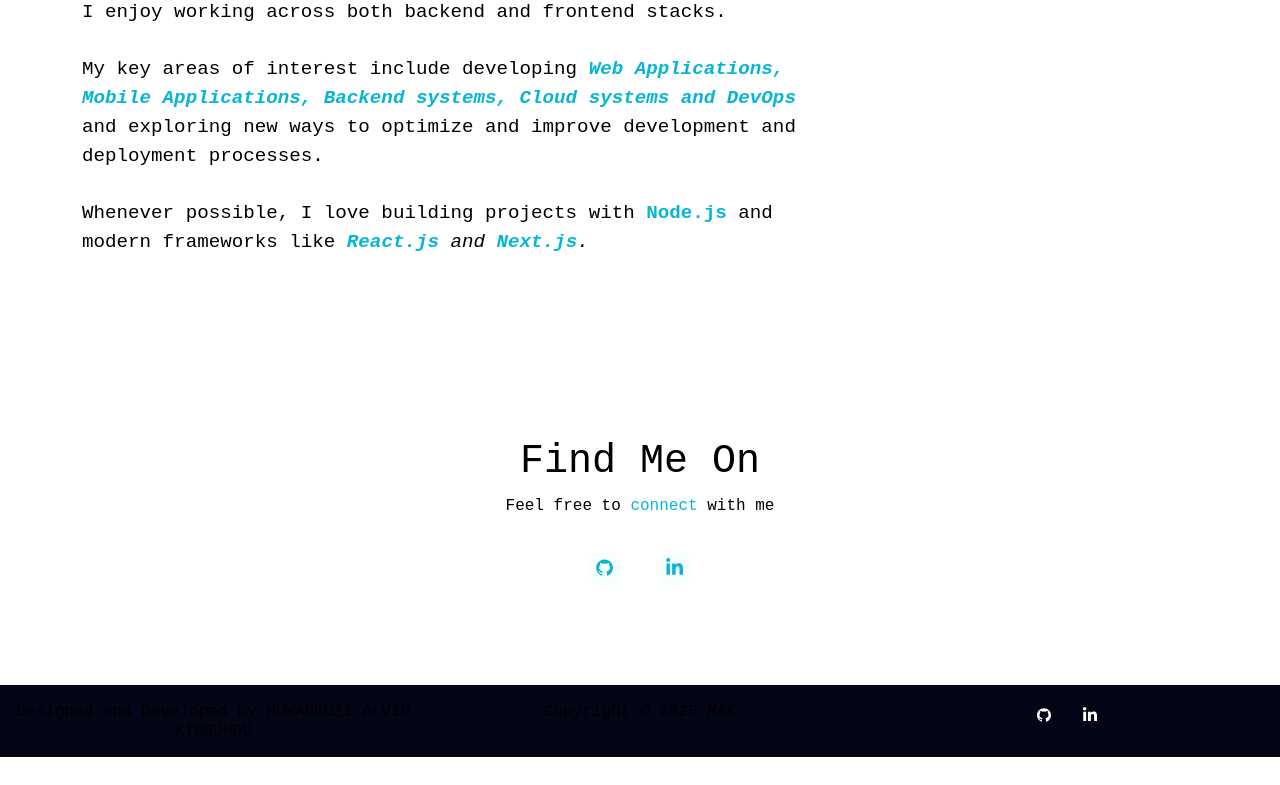
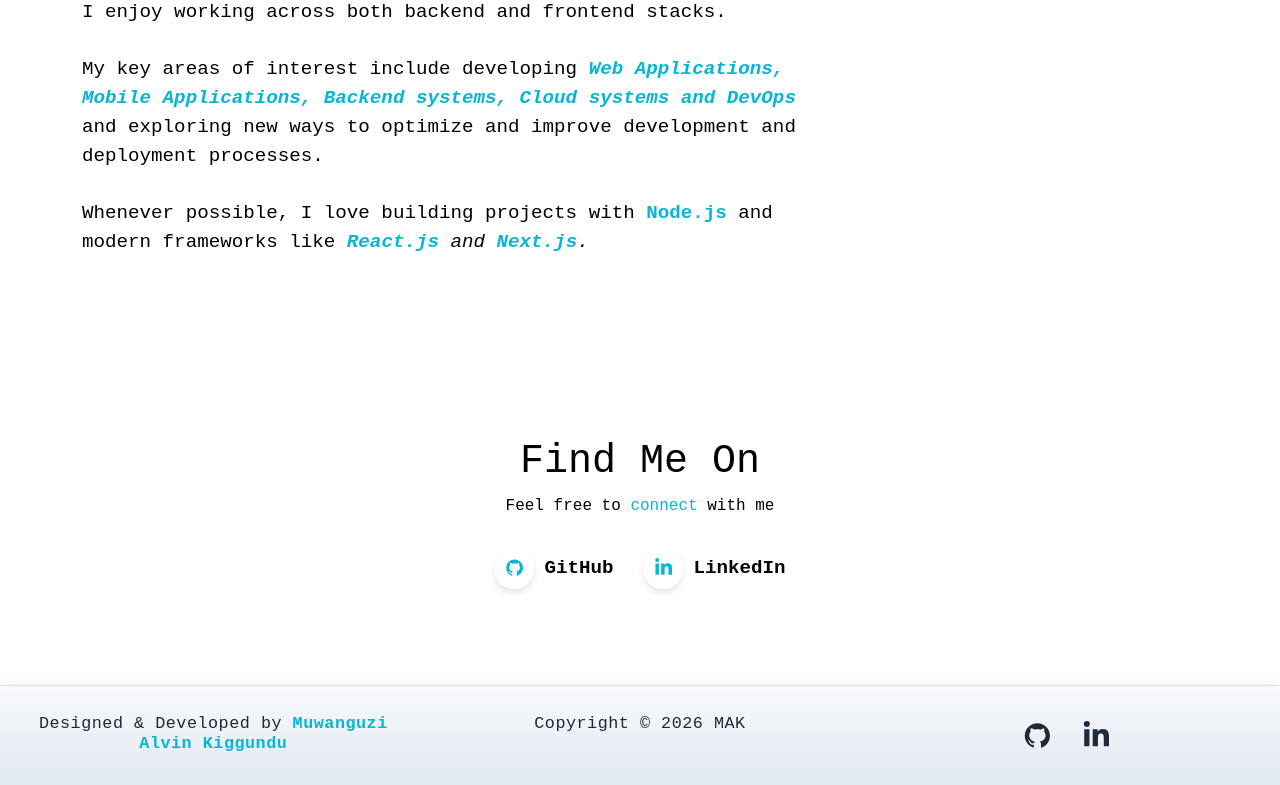
Before and after one commit to chunky152/My-Portfolio, a React (Create React App) app: page / in a window 1280 px wide. Shown: the part 1159-1944 px from the top of the page. Before the commit the page ends 1916 px from the top, so only its background shows below. Built offline with nearby package versions, Linux system fonts and the light colour scheme; a web font is replaced by a local one.

Commit message:
feat: improve footer aesthetics and social icons

```diff
--- a/src/components/About/Github.js
+++ b/src/components/About/Github.js
@@ -8,7 +8,7 @@
       style={{
         justifyContent: "center",
         paddingBottom: "10px",
-        color: "white",
+        color: "black",
       }}
     >
       <h1 className="project-heading pb-4" style={{ paddingBottom: "20px" }}>
--- a/src/components/Footer.js
+++ b/src/components/Footer.js
@@ -10,7 +10,7 @@
     <Container fluid className="footer">
       <Row>
         <Col md="4" className="footer-copywright">
-          <h3>Designed and Developed by MUWANGUZI ALVIN KIGGUNDU</h3>
+          <h3>Designed & Developed by <strong className="cyan">Muwanguzi Alvin Kiggundu</strong></h3>
         </Col>
         <Col md="4" className="footer-copywright">
           <h3>Copyright © {year} MAK</h3>
@@ -20,7 +20,7 @@
             <li className="social-icons">
               <a
                 href="https://github.com/chunky152"
-                style={{ color: "white" }}
+                className="footer-social-link"
                 target="_blank"
                 rel="noopener noreferrer"
               >
@@ -30,7 +30,7 @@
             <li className="social-icons">
               <a
                 href="https://www.linkedin.com/in/muwanguzi-alvin-kiggundu/"
-                style={{ color: "white" }}
+                className="footer-social-link"
                 target="_blank"
                 rel="noopener noreferrer"
               >
--- a/src/components/Home/Home.js
+++ b/src/components/Home/Home.js
@@ -53,7 +53,7 @@
               Feel free to <span className="cyan">connect </span>with me
             </p>
             <ul className="home-about-social-links">
-              <li className="social-icons">
+              <li className="social-icons" style={{ display: "inline-flex", alignItems: "center" }}>
                 <a
                   href="https://github.com/chunky152"
                   target="_blank"
@@ -62,8 +62,9 @@
                 >
                   <AiFillGithub />
                 </a>
+                <span style={{ marginLeft: "10px", fontWeight: "600", fontSize: "1.2em", color: "black" }}>GitHub</span>
               </li>
-              <li className="social-icons">
+              <li className="social-icons" style={{ display: "inline-flex", alignItems: "center" }}>
                 <a
                   href="https://www.linkedin.com/in/muwanguzi-alvin-kiggundu/"
                   target="_blank"
@@ -72,6 +73,7 @@
                 >
                   <FaLinkedinIn />
                 </a>
+                <span style={{ marginLeft: "10px", fontWeight: "600", fontSize: "1.2em", color: "black" }}>LinkedIn</span>
               </li>
             </ul>
           </Col>
--- a/src/components/Projects/Projects.js
+++ b/src/components/Projects/Projects.js
@@ -17,7 +17,7 @@
         <h1 className="project-heading">
           My Recent <strong className="cyan">Works </strong>
         </h1>
-        <p style={{ color: "white" }}>
+        <p style={{ color: "black" }}>
           Here are a few projects I've worked on recently.
         </p>
         <Row style={{ justifyContent: "center", paddingBottom: "10px" }}>
--- a/src/index.css
+++ b/src/index.css
@@ -7,5 +7,5 @@
   font-family: "PT Mono", monospace !important;
   -webkit-font-smoothing: antialiased;
   -moz-osx-font-smoothing: grayscale;
-  background-image: linear-gradient(to left, white, white);
+  background-color: #ffffff;
 }
--- a/src/style.css
+++ b/src/style.css
@@ -1,14 +1,14 @@
 html {
   --section-background-color: linear-gradient(
     to bottom left,
-    rgba(15, 23, 42, 0.582),
-    rgba(2, 6, 23, 0.904)
+    rgba(248, 250, 252, 0.8),
+    rgba(255, 255, 255, 0.95)
   );
 
   --image-gradient: linear-gradient(
     to bottom left,
-    rgba(15, 23, 42, 0.678),
-    rgba(2, 6, 23, 0.863)
+    rgba(248, 250, 252, 0.8),
+    rgba(255, 255, 255, 0.9)
   );
 
   --imp-text-color: #06b6d4;
@@ -32,7 +32,7 @@
   width: 100%;
   height: 100%;
   z-index: 999999;
-  background-color: #020617;
+  background-color: #ffffff;
   background-image: url(./Assets/pre.svg);
   background-repeat: no-repeat;
   background-position: center;
@@ -62,7 +62,7 @@
 
 /* Track */
 ::-webkit-scrollbar-track {
-  background: #1e293b;
+  background: #e2e8f0;
 }
 
 /* Handle */
@@ -81,9 +81,9 @@
 /* Navbar Section  */
 /* --------- */
 .sticky {
-  background-color: rgba(15, 23, 42, 0.9) !important;
+  background-color: rgba(255, 255, 255, 0.9) !important;
   transition: all 0.3s ease-out 0s !important;
-  box-shadow: 0px 10px 10px 0px rgba(2, 6, 23, 0.171) !important;
+  box-shadow: 0px 10px 10px 0px rgba(0, 0, 0, 0.05) !important;
   backdrop-filter: blur(15px) !important;
 }
 
@@ -149,7 +149,7 @@
   .navbar {
     padding: 1rem 2rem !important;
     font-size: 1.4rem !important;
-    background-color: #0f172a !important;
+    background-color: #ffffff !important;
   }
   .navbar-nav .nav-item a::after {
     display: none !important;
@@ -363,8 +363,9 @@
   text-align: center !important;
   font-size: 1.2em !important;
   line-height: 2em !important;
-  background: rgba(255, 255, 255, 0.972) !important;
+  background: #ffffff !important;
   border-radius: 50% !important;
+  box-shadow: 0 4px 6px rgba(0, 0, 0, 0.1) !important;
   transition: 0.5s !important;
 }
 
@@ -407,10 +408,12 @@
 /* Footer */
 /* --------- */
 .footer {
-  background-color: #020617;
+  background: linear-gradient(to top, #e2e8f0, #f8fafc);
+  border-top: 1px solid rgba(0, 0, 0, 0.05);
+  box-shadow: 0 -4px 10px rgba(0, 0, 0, 0.03);
   bottom: 0 !important;
-  padding-top: 10px !important;
-  padding-bottom: 8px !important ;
+  padding-top: 20px !important;
+  padding-bottom: 20px !important ;
 }
 .footer-copywright {
   text-align: center !important;
@@ -432,8 +435,10 @@
 }
 
 .footer h3 {
-  font-size: 1em;
-  color: black !important;
+  font-size: 1.05em;
+  color: #1e293b !important;
+  font-weight: 500 !important;
+  letter-spacing: 0.5px;
   margin-top: 0.5em !important;
   margin-bottom: 0.5em !important;
 }
@@ -441,6 +446,19 @@
   margin-top: 0.5em !important;
   margin-bottom: 0.5em !important;
   padding: 0 !important;
+}
+
+.footer-social-link {
+  color: #1e293b !important;
+  font-size: 1.8em !important;
+  display: inline-block;
+  transition: transform 0.3s ease, color 0.3s ease, filter 0.3s ease;
+}
+
+.footer-social-link:hover {
+  transform: translateY(-4px);
+  color: #06b6d4 !important;
+  filter: drop-shadow(0 4px 6px rgba(6, 182, 212, 0.3));
 }
 
 .blockquote-footer {
```
